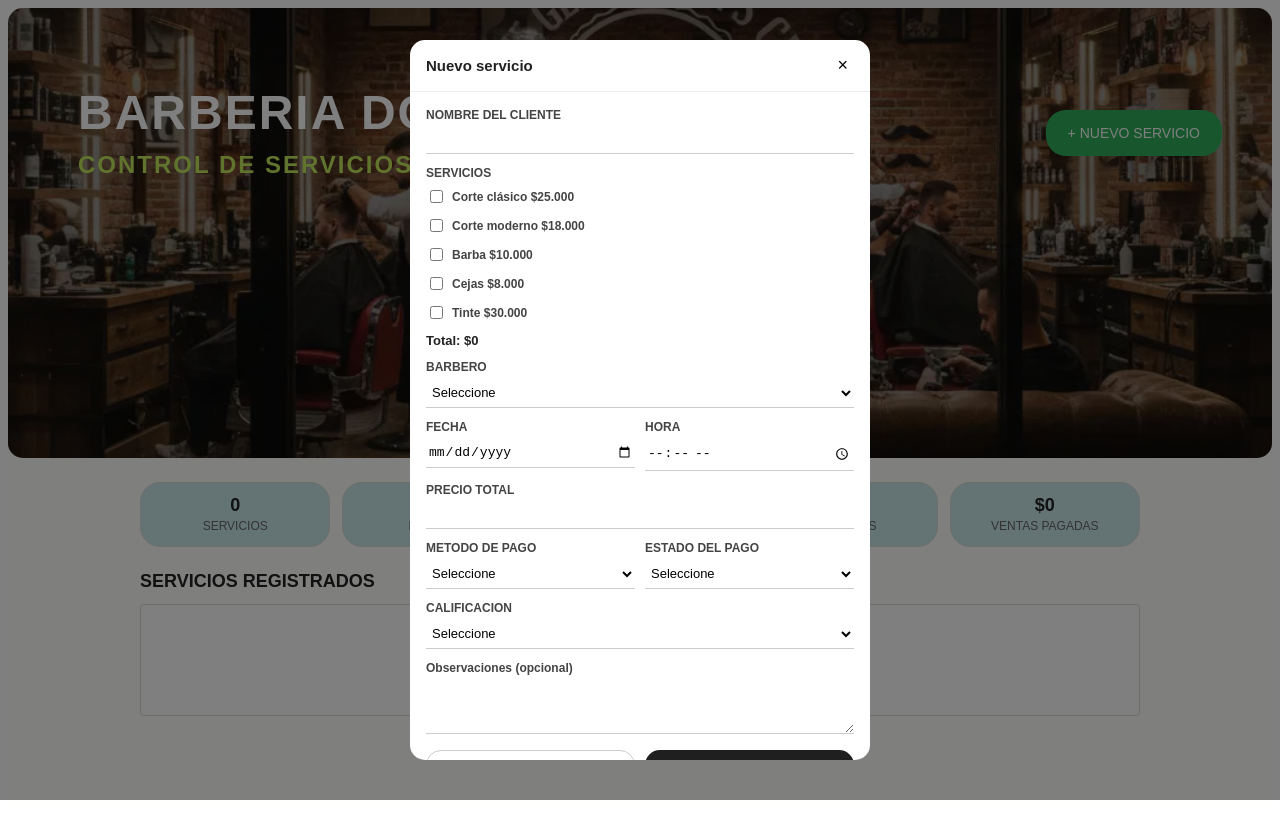
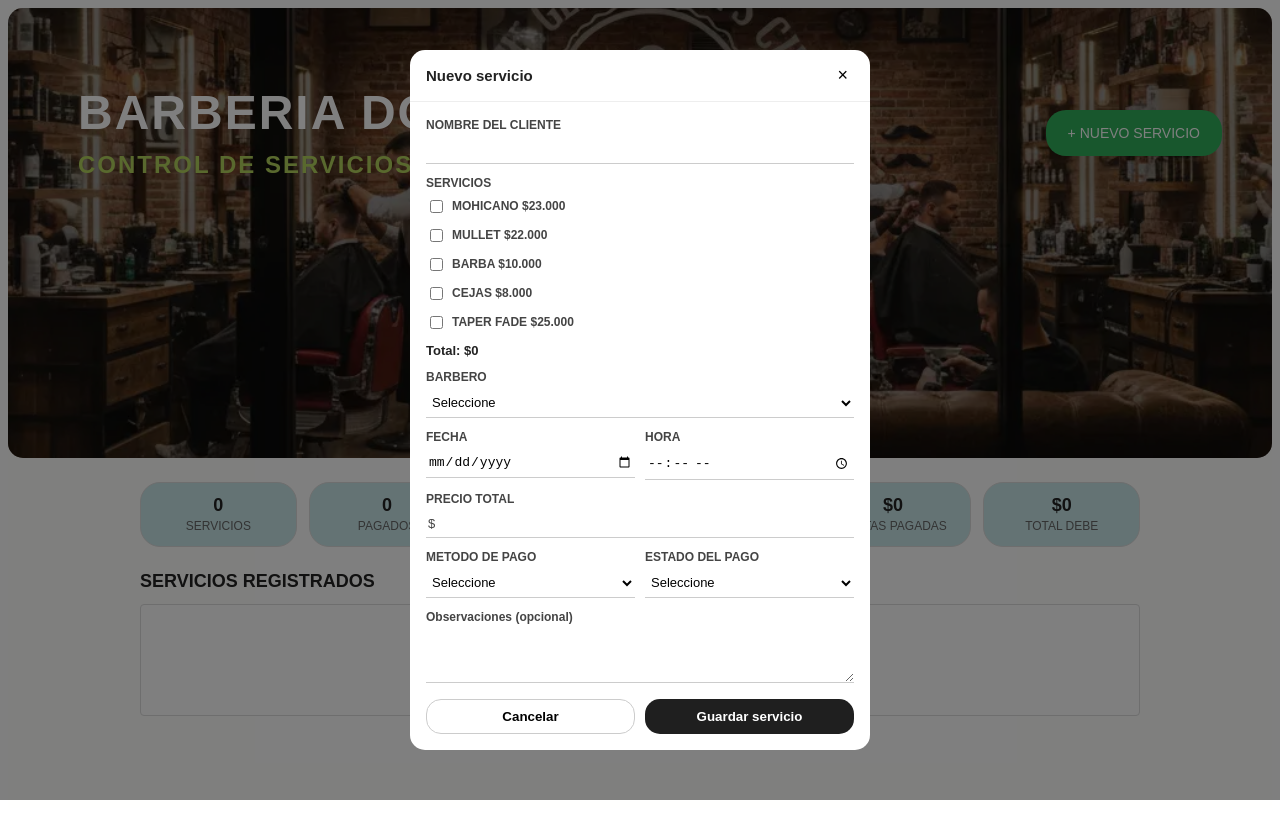
Before and after one commit to Juanda-29/barberia, a Vue app: page / in a window 1280 px wide. Both pictures are taken after a click on the button "+ NUEVO SERVICIO". Built offline with nearby package versions, Linux system fonts and the light colour scheme.

Commit message:
Update App.vue

```diff
--- a/src/App.vue
+++ b/src/App.vue
@@ -1,13 +1,14 @@
 <script setup>
 import { ref } from 'vue'
 import { useLocalStorage } from '@vueuse/core'
+import Swal from 'sweetalert2'
 
 const tiposServicio = [
-  'Corte clásico',
-  'Corte moderno',
-  'Barba',
-  'Cejas',
-  'Tinte'
+  'MOHICANO',
+  'MULLET',
+  'BARBA',
+  'CEJAS',
+  'TAPER FADE'
 ]
 
 const barberos = [
@@ -29,11 +30,11 @@ const estadosPago = [
 ]
 
 const preciosServicios = {
-  'Corte clásico': 25000,
-  'Corte moderno': 18000,
-  'Barba': 10000,
-  'Cejas': 8000,
-  'Tinte': 30000
+  'MOHICANO': 23000,
+  'MULLET': 22000,
+  'BARBA': 10000,
+  'CEJAS': 8000,
+  'TAPER FADE': 25000
 }
 
 const servicios = useLocalStorage('servicios-barberia', [])
@@ -55,7 +56,6 @@ function formularioVacio() {
     precio: '',
     metodoPago: '',
     estadoPago: '',
-    calificacion: '',
     observaciones: ''
   }
 }
@@ -81,7 +81,6 @@ function abrirModalNuevo() {
 }
 
 function editarServicio(servicio) {
-
   let tiposCargados = []
 
   if (Array.isArray(servicio.tipos)) {
@@ -99,7 +98,6 @@ function editarServicio(servicio) {
     precio: servicio.precio,
     metodoPago: servicio.metodoPago,
     estadoPago: servicio.estadoPago,
-    calificacion: servicio.calificacion,
     observaciones: servicio.observaciones
   }
 
@@ -110,37 +108,38 @@ function editarServicio(servicio) {
 }
 
 function validarFormulario() {
-  if (form.value.cliente.trim()) {
+  if (!form.value.cliente.trim()) {
     return 'Ingrese el nombre del cliente.'
   }
+
   if (form.value.tipos.length === 0) {
     return 'Seleccione al menos un servicio.'
   }
-  if (form.value.barbero) {
+
+  if (!form.value.barbero) {
     return 'Seleccione el barbero.'
   }
-  if (form.value.fecha) {
+
+  if (!form.value.fecha) {
     return 'Seleccione la fecha.'
   }
-  if (form.value.hora) {
+
+  if (!form.value.hora) {
     return 'Seleccione la hora.'
   }
+
   if (!form.value.precio || Number(form.value.precio) <= 0) {
     return 'El precio debe ser mayor a 0.'
   }
-  if (form.value.metodoPago) {
+
+  if (!form.value.metodoPago) {
     return 'Seleccione el método de pago.'
   }
-  if (form.value.estadoPago) {
+
+  if (!form.value.estadoPago) {
     return 'Seleccione el estado del pago.'
   }
-  if (
-    !form.value.calificacion ||
-    Number(form.value.calificacion) < 1 ||
-    Number(form.value.calificacion) > 5
-  ) {
-    return 'Seleccione una calificación entre 1 y 5.'
-  }
+
   return ''
 }
 
@@ -153,11 +152,13 @@ function guardarServicio() {
   }
 
   if (editando.value) {
-    const posicion = servicios.value.findIndex(s => s.id === idEditando.value)
+    const posicion = servicios.value.findIndex(
+      s => s.id === idEditando.value
+    )
 
     if (posicion !== -1) {
       servicios.value[posicion] = {
-        id: idEditando.value,
+        ...servicios.value[posicion],
         cliente: form.value.cliente,
         tipos: [...form.value.tipos],
         barbero: form.value.barbero,
@@ -166,10 +167,10 @@ function guardarServicio() {
         precio: Number(form.value.precio),
         metodoPago: form.value.metodoPago,
         estadoPago: form.value.estadoPago,
-        calificacion: Number(form.value.calificacion),
         observaciones: form.value.observaciones
       }
     }
+
   } else {
     const nuevoServicio = {
       id: Date.now(),
@@ -181,7 +182,7 @@ function guardarServicio() {
       precio: Number(form.value.precio),
       metodoPago: form.value.metodoPago,
       estadoPago: form.value.estadoPago,
-      calificacion: Number(form.value.calificacion),
+      calificacion: 0,
       observaciones: form.value.observaciones
     }
 
@@ -189,6 +190,54 @@ function guardarServicio() {
   }
 
   cerrarModal()
+}
+
+async function calificarServicio(servicio) {
+  const { value: calificacion } = await Swal.fire({
+    title: 'Califica tu servicio',
+    text: 'Selecciona una calificación de 1 a 5 estrellas',
+    input: 'select',
+    inputOptions: {
+      1: '⭐ 1 estrella',
+      2: '⭐⭐ 2 estrellas',
+      3: '⭐⭐⭐ 3 estrellas',
+      4: '⭐⭐⭐⭐ 4 estrellas',
+      5: '⭐⭐⭐⭐⭐ 5 estrellas'
+    },
+    inputPlaceholder: 'Selecciona tu calificación',
+    showCancelButton: true,
+    confirmButtonText: 'Guardar calificación',
+    cancelButtonText: 'Cancelar',
+    confirmButtonColor: '#b8860b',
+    cancelButtonColor: '#666',
+    inputValidator: (value) => {
+      if (!value) {
+        return 'Debes seleccionar una calificación'
+      }
+    }
+  })
+
+  if (!calificacion) {
+    return
+  }
+
+  const posicion = servicios.value.findIndex(
+    s => s.id === servicio.id
+  )
+
+  if (posicion !== -1) {
+    servicios.value[posicion].calificacion = Number(calificacion)
+
+    await Swal.fire({
+      icon: 'success',
+      title: '¡Calificación guardada!',
+      text: `Has calificado el servicio con ${calificacion} estrella${calificacion > 1 ? 's' : ''}.`,
+      confirmButtonText: 'Aceptar',
+      confirmButtonColor: '#b8860b',
+      timer: 2000,
+      timerProgressBar: true
+    })
+  }
 }
 
 function pedirConfirmacionEliminar(id) {
@@ -200,12 +249,18 @@ function cancelarEliminar() {
 }
 
 function confirmarEliminar() {
-  servicios.value = servicios.value.filter(s => s.id !== idParaEliminar.value)
+  servicios.value = servicios.value.filter(
+    s => s.id !== idParaEliminar.value
+  )
+
   idParaEliminar.value = null
 }
 
 function nombreServicioAEliminar() {
-  const servicio = servicios.value.find(s => s.id === idParaEliminar.value)
+  const servicio = servicios.value.find(
+    s => s.id === idParaEliminar.value
+  )
+
   return servicio ? servicio.cliente : ''
 }
 
@@ -226,43 +281,71 @@ function totalServicios() {
 }
 
 function contarPagados() {
-  return servicios.value.filter(s => s.estadoPago === 'Pagado').length
+  return servicios.value.filter(
+    s => s.estadoPago === 'Pagado'
+  ).length
 }
 
 function contarPendientes() {
-  return servicios.value.filter(s => s.estadoPago === 'Pendiente').length
+  return servicios.value.filter(
+    s => s.estadoPago === 'Pendiente'
+  ).length
 }
 
 function contarAbonados() {
-  return servicios.value.filter(s => s.estadoPago === 'Abonado').length
+  return servicios.value.filter(
+    s => s.estadoPago === 'Abonado'
+  ).length
 }
 
 function totalVentas() {
   let total = 0
+
   servicios.value.forEach(s => {
     if (s.estadoPago === 'Pagado') {
       total += Number(s.precio)
     }
   })
+
+  return total
+}
+
+function totaldebe() {
+  let total = 0
+
+  servicios.value.forEach(s => {
+    if (s.estadoPago === 'Pendiente') {
+      total += Number(s.precio)
+    }
+  })
+
   return total
 }
 
 function generarEstrellas(calificacion) {
   let estrellas = ''
+
   for (let i = 1; i <= 5; i++) {
-    estrellas += i <= Number(calificacion) ? '★' : '☆'
+    estrellas += i <= Number(calificacion)
+      ? '★'
+      : '☆'
   }
+
   return estrellas
 }
 
-
 function listaServicios(servicio) {
-  if (Array.isArray(servicio.tipos) && servicio.tipos.length > 0) {
+  if (
+    Array.isArray(servicio.tipos) &&
+    servicio.tipos.length > 0
+  ) {
     return servicio.tipos.join(', ')
   }
+
   if (servicio.tipoServicio) {
     return servicio.tipoServicio
   }
+
   return 'Sin servicio'
 }
 </script>
@@ -272,206 +355,505 @@ function listaServicios(servicio) {
 
     <header class="header">
       <div class="header-interior">
+
         <div>
           <h1>BARBERIA DON RAMIRO</h1>
           <p>CONTROL DE SERVICIOS</p>
         </div>
 
-        <button class="boton-nuevo" @click="abrirModalNuevo">
+        <button
+          class="boton-nuevo"
+          @click="abrirModalNuevo"
+        >
           + NUEVO SERVICIO
         </button>
+
       </div>
     </header>
 
     <main class="contenedor">
 
       <section class="resumen">
+
         <div class="resumen-item">
-          <span class="numero">{{ totalServicios() }}</span>
-          <span class="texto">SERVICIOS</span>
+          <span class="numero">
+            {{ totalServicios() }}
+          </span>
+          <span class="texto">
+            SERVICIOS
+          </span>
         </div>
+
         <div class="resumen-item">
-          <span class="numero">{{ contarPagados() }}</span>
-          <span class="texto">PAGADOS</span>
+          <span class="numero">
+            {{ contarPagados() }}
+          </span>
+          <span class="texto">
+            PAGADOS
+          </span>
         </div>
+
         <div class="resumen-item">
-          <span class="numero">{{ contarPendientes() }}</span>
-          <span class="texto">PENDIENTES</span>
+          <span class="numero">
+            {{ contarPendientes() }}
+          </span>
+          <span class="texto">
+            PENDIENTES
+          </span>
         </div>
+
         <div class="resumen-item">
-          <span class="numero">{{ contarAbonados() }}</span>
-          <span class="texto">ABONADOS</span>
+          <span class="numero">
+            {{ contarAbonados() }}
+          </span>
+          <span class="texto">
+            ABONADOS
+          </span>
         </div>
+
         <div class="resumen-item">
-          <span class="numero">${{ totalVentas().toLocaleString('es-CO') }}</span>
-          <span class="texto">VENTAS PAGADAS</span>
+          <span class="numero">
+            ${{ totalVentas().toLocaleString('es-CO') }}
+          </span>
+          <span class="texto">
+            VENTAS PAGADAS
+          </span>
         </div>
+
+      <div class="resumen-item">
+       <span class="numero">
+       ${{ totaldebe().toLocaleString('es-CO') }}
+       </span>
+
+       <span class="texto">
+       TOTAL DEBE
+       </span>
+      </div>
+
+
       </section>
 
-      <h2 class="titulo-seccion">SERVICIOS REGISTRADOS</h2>
+      <h2 class="titulo-seccion">
+        SERVICIOS REGISTRADOS
+      </h2>
 
-      <section v-if="servicios.length === 0" class="vacio">
-        <p>No hay servicios registrados todavía......</p>
+      <section
+        v-if="servicios.length === 0"
+        class="vacio"
+      >
+        <p>No hay servicios registrados todavía..</p>
       </section>
 
-      <section v-if="servicios.length > 0" class="lista">
-        <article v-for="servicio in servicios" :key="servicio.id" class="tarjeta">
+      <section
+        v-if="servicios.length > 0"
+        class="lista"
+      >
+
+        <article
+          v-for="servicio in servicios"
+          :key="servicio.id"
+          class="tarjeta"
+        >
 
           <div class="tarjeta-top">
-            <h3>{{ servicio.cliente }}</h3>
-            <strong class="precio">${{ Number(servicio.precio || 0).toLocaleString('es-CO') }}</strong>
+
+            <h3>
+              {{ servicio.cliente }}
+            </h3>
+
+            <strong class="precio">
+              ${{ Number(servicio.precio || 0).toLocaleString('es-CO') }}
+            </strong>
+
           </div>
 
-          <p class="linea">{{ listaServicios(servicio) }}</p>
-          <p class="linea">Atendido por {{ servicio.barbero }}</p>
-          <p class="linea">{{ servicio.fecha }} · {{ servicio.hora }}</p>
-          <p class="linea">Pago: {{ servicio.metodoPago }}</p>
+          <p class="linea">
+            {{ listaServicios(servicio) }}
+          </p>
 
           <p class="linea">
-            <span v-if="servicio.estadoPago === 'Pagado'" class="estado ok">Pagado</span>
-            <span v-else-if="servicio.estadoPago === 'Pendiente'" class="estado pendiente">Pendiente</span>
-            <span v-else class="estado abonado">Abonado</span>
-
-            <span class="estrellas">{{ generarEstrellas(servicio.calificacion) }}</span>
+            Atendido por {{ servicio.barbero }}
           </p>
 
-          <p v-if="servicio.observaciones" class="observacion">
+          <p class="linea">
+            {{ servicio.fecha }} · {{ servicio.hora }}
+          </p>
+
+          <p class="linea">
+            Pago: {{ servicio.metodoPago }}
+          </p>
+
+          <p class="linea">
+
+            <span
+              v-if="servicio.estadoPago === 'Pagado'"
+              class="estado ok"
+            >
+              Pagado
+            </span>
+
+            <span
+              v-else-if="servicio.estadoPago === 'Pendiente'"
+              class="estado pendiente"
+            >
+              Pendiente
+            </span>
+
+            <span
+              v-else
+              class="estado abonado"
+            >
+              Abonado
+            </span>
+
+          </p>
+
+          <div class="calificacion-servicio">
+
+            <span
+              v-if="servicio.calificacion > 0"
+              class="estrellas"
+            >
+              {{ generarEstrellas(servicio.calificacion) }}
+            </span>
+
+            <button
+              class="boton-calificar"
+              @click="calificarServicio(servicio)"
+            >
+              {{
+                servicio.calificacion > 0
+                  ? 'Cambiar calificación'
+                  : 'Calificar servicio'
+              }}
+            </button>
+
+          </div>
+
+          <p
+            v-if="servicio.observaciones"
+            class="observacion"
+          >
             {{ servicio.observaciones }}
           </p>
 
           <div class="acciones">
-            <button class="boton-editar" @click="editarServicio(servicio)">Editar</button>
-            <button class="boton-eliminar" @click="pedirConfirmacionEliminar(servicio.id)">Eliminar</button>
+
+            <button
+              class="boton-editar"
+              @click="editarServicio(servicio)"
+            >
+              Editar
+            </button>
+
+            <button
+              class="boton-eliminar"
+              @click="pedirConfirmacionEliminar(servicio.id)"
+            >
+              Eliminar
+            </button>
+
           </div>
 
         </article>
+
       </section>
 
     </main>
 
-    <div v-if="mostrarModal" class="modal-fondo">
+    <div
+      v-if="mostrarModal"
+      class="modal-fondo"
+    >
+
       <div class="modal">
 
         <div class="modal-header">
-          <h2>{{ editando ? 'Editar servicio' : 'Nuevo servicio' }}</h2>
-          <button class="cerrar" @click="cancelar">×</button>
+
+          <h2>
+            {{
+              editando
+                ? 'Editar servicio'
+                : 'Nuevo servicio'
+            }}
+          </h2>
+
+          <button
+            class="cerrar"
+            @click="cancelar"
+          >
+            ×
+          </button>
+
         </div>
 
-        <form class="formulario" @submit.prevent="guardarServicio">
+        <form
+          class="formulario"
+          @submit.prevent="guardarServicio"
+        >
 
           <div class="campo">
-            <label>NOMBRE DEL CLIENTE</label>
-            <input v-model="form.cliente" type="text" />
+
+            <label>
+              NOMBRE DEL CLIENTE
+            </label>
+
+            <input
+              v-model="form.cliente"
+              type="text"
+            />
+
           </div>
 
           <div class="campo">
-            <label>SERVICIOS</label>
 
-            <label v-for="tipo in tiposServicio" :key="tipo" class="opcion-check">
+            <label>
+              SERVICIOS
+            </label>
+
+            <label
+              v-for="tipo in tiposServicio"
+              :key="tipo"
+              class="opcion-check"
+            >
+
               <input
                 type="checkbox"
                 :value="tipo"
                 v-model="form.tipos"
                 @change="actualizarPrecio"
               />
-              {{ tipo }} ${{ preciosServicios[tipo].toLocaleString('es-CO') }}
+
+              {{ tipo }}
+              ${{ preciosServicios[tipo].toLocaleString('es-CO') }}
+
             </label>
 
             <p class="total-preview">
-              Total: ${{ Number(form.precio || 0).toLocaleString('es-CO') }}
+              Total:
+              ${{ Number(form.precio || 0).toLocaleString('es-CO') }}
             </p>
+
           </div>
 
           <div class="campo">
-            <label>BARBERO</label>
+
+            <label>
+              BARBERO
+            </label>
+
             <select v-model="form.barbero">
-              <option value="" disabled>Seleccione</option>
-              <option v-for="barbero in barberos" :key="barbero" :value="barbero">
+
+              <option
+                value=""
+                disabled
+              >
+                Seleccione
+              </option>
+
+              <option
+                v-for="barbero in barberos"
+                :key="barbero"
+                :value="barbero"
+              >
                 {{ barbero }}
               </option>
+
             </select>
+
           </div>
 
           <div class="fila">
+
             <div class="campo">
-              <label>FECHA</label>
-              <input v-model="form.fecha" type="date" />
+
+              <label>
+                FECHA
+              </label>
+
+              <input
+                v-model="form.fecha"
+                type="date"
+              />
+
             </div>
+
             <div class="campo">
-              <label>HORA</label>
-              <input v-model="form.hora" type="time" />
+
+              <label>
+                HORA
+              </label>
+
+              <input
+                v-model="form.hora"
+                type="time"
+              />
+
             </div>
+
           </div>
 
           <div class="campo">
-            <label>PRECIO TOTAL</label>
-            <input v-model="form.precio" type="number" min="1" />
+
+            <label>
+              PRECIO TOTAL
+            </label>
+
+            <div class="input-con-simbolo">
+              <span class="simbolo">$</span>
+              <input
+                v-model="form.precio"
+                type="number"
+                min="1"
+              />
+            </div>
+
           </div>
 
           <div class="fila">
+
             <div class="campo">
-              <label>METODO DE PAGO</label>
+
+              <label>
+                METODO DE PAGO
+              </label>
+
               <select v-model="form.metodoPago">
-                <option value="" disabled>Seleccione</option>
-                <option v-for="metodo in metodosPago" :key="metodo" :value="metodo">
+
+                <option
+                  value=""
+                  disabled
+                >
+                  Seleccione
+                </option>
+
+                <option
+                  v-for="metodo in metodosPago"
+                  :key="metodo"
+                  :value="metodo"
+                >
                   {{ metodo }}
                 </option>
+
               </select>
+
             </div>
 
             <div class="campo">
-              <label>ESTADO DEL PAGO</label>
+
+              <label>
+                ESTADO DEL PAGO
+              </label>
+
               <select v-model="form.estadoPago">
-                <option value="" disabled>Seleccione</option>
-                <option v-for="estado in estadosPago" :key="estado" :value="estado">
+
+                <option
+                  value=""
+                  disabled
+                >
+                  Seleccione
+                </option>
+
+                <option
+                  v-for="estado in estadosPago"
+                  :key="estado"
+                  :value="estado"
+                >
                   {{ estado }}
                 </option>
+
               </select>
+
             </div>
+
           </div>
 
           <div class="campo">
-            <label>CALIFICACION</label>
-            <select v-model="form.calificacion">
-              <option value="" disabled>Seleccione</option>
-              <option value="1">★☆☆☆☆</option>
-              <option value="2">★★☆☆☆</option>
-              <option value="3">★★★☆☆</option>
-              <option value="4">★★★★☆</option>
-              <option value="5">★★★★★</option>
-            </select>
+
+            <label>
+              Observaciones (opcional)
+            </label>
+
+            <textarea
+              v-model="form.observaciones"
+            ></textarea>
+
           </div>
 
-          <div class="campo">
-            <label>Observaciones (opcional)</label>
-            <textarea v-model="form.observaciones"></textarea>
-          </div>
-
-          <div v-show="errorFormulario" class="mensaje-error">
+          <div
+            v-show="errorFormulario"
+            class="mensaje-error"
+          >
             {{ errorFormulario }}
           </div>
 
           <div class="botones-formulario">
-            <button type="button" class="boton-cancelar" @click="cancelar">Cancelar</button>
-            <button type="submit" class="boton-guardar">
-              {{ editando ? 'Guardar cambios' : 'Guardar servicio' }}
+
+            <button
+              type="button"
+              class="boton-cancelar"
+              @click="cancelar"
+            >
+              Cancelar
             </button>
+
+            <button
+              type="submit"
+              class="boton-guardar"
+            >
+              {{
+                editando
+                  ? 'Guardar cambios'
+                  : 'Guardar servicio'
+              }}
+            </button>
+
           </div>
 
         </form>
+
       </div>
+
     </div>
 
-    <div v-if="idParaEliminar !== null" class="confirmar-fondo">
+    <div
+      v-if="idParaEliminar !== null"
+      class="confirmar-fondo"
+    >
+
       <div class="confirmar-caja">
-        <h3>Eliminar servicio</h3>
-        <p>¿Estás seguro que quieres eliminar el servicio de <strong>{{ nombreServicioAEliminar() }}</strong>?</p>
+
+        <h3>
+          Eliminar servicio
+        </h3>
+
+        <p>
+          ¿Estás seguro que quieres eliminar el servicio de
+          <strong>
+            {{ nombreServicioAEliminar() }}
+          </strong>?
+        </p>
 
         <div class="confirmar-botones">
-          <button class="boton-cancelar" @click="cancelarEliminar">Cancelar</button>
-          <button class="boton-eliminar-confirmar" @click="confirmarEliminar">Sí, eliminar</button>
+
+          <button
+            class="boton-cancelar"
+            @click="cancelarEliminar"
+          >
+            Cancelar
+          </button>
+
+          <button
+            class="boton-eliminar-confirmar"
+            @click="confirmarEliminar"
+          >
+            Eliminar Servicio
+          </button>
+
         </div>
+
       </div>
+
     </div>
 
   </div>
@@ -489,6 +871,7 @@ function listaServicios(servicio) {
   color: #222;
   font-family: Arial, Helvetica, sans-serif;
 }
+
 .header {
   background: #7e5a3d;
   color: #fff;
@@ -521,7 +904,7 @@ function listaServicios(servicio) {
 
 .header p {
   margin: 12px 0 0;
-  color: #c3e95d;
+  color: #b3d35d;
   font-size: 24px;
   font-weight: bold;
   letter-spacing: 2px;
@@ -651,7 +1034,32 @@ function listaServicios(servicio) {
 
 .estrellas {
   color: #b8860b;
-  font-size: 13px;
+  font-size: 15px;
+}
+
+/* CALIFICACION */
+.calificacion-servicio {
+  display: flex;
+  align-items: center;
+  justify-content: space-between;
+  gap: 8px;
+  margin-top: 10px;
+  padding-top: 8px;
+  border-top: 1px solid rgba(0, 0, 0, 0.12);
+}
+
+.boton-calificar {
+  border: none;
+  background: #b8860b;
+  color: #fff;
+  padding: 6px 10px;
+  border-radius: 12px;
+  font-size: 11px;
+  cursor: pointer;
+}
+
+.boton-calificar:hover {
+  background: #111;
 }
 
 .observacion {
@@ -776,6 +1184,34 @@ function listaServicios(servicio) {
   resize: vertical;
 }
 
+.input-con-simbolo {
+  display: flex;
+  align-items: center;
+  border-bottom: 1px solid #ccc;
+  padding: 6px 2px;
+}
+
+.input-con-simbolo:focus-within {
+  border-bottom-color: #333;
+}
+
+.input-con-simbolo .simbolo {
+  font-size: 13px;
+  color: #444;
+  margin-right: 4px;
+}
+
+.input-con-simbolo input {
+  border: none !important;
+  padding: 0 !important;
+  width: 100%;
+  background: transparent;
+}
+
+.input-con-simbolo input:focus {
+  outline: none;
+}
+
 .opcion-check {
   display: flex;
   align-items: center;
```
